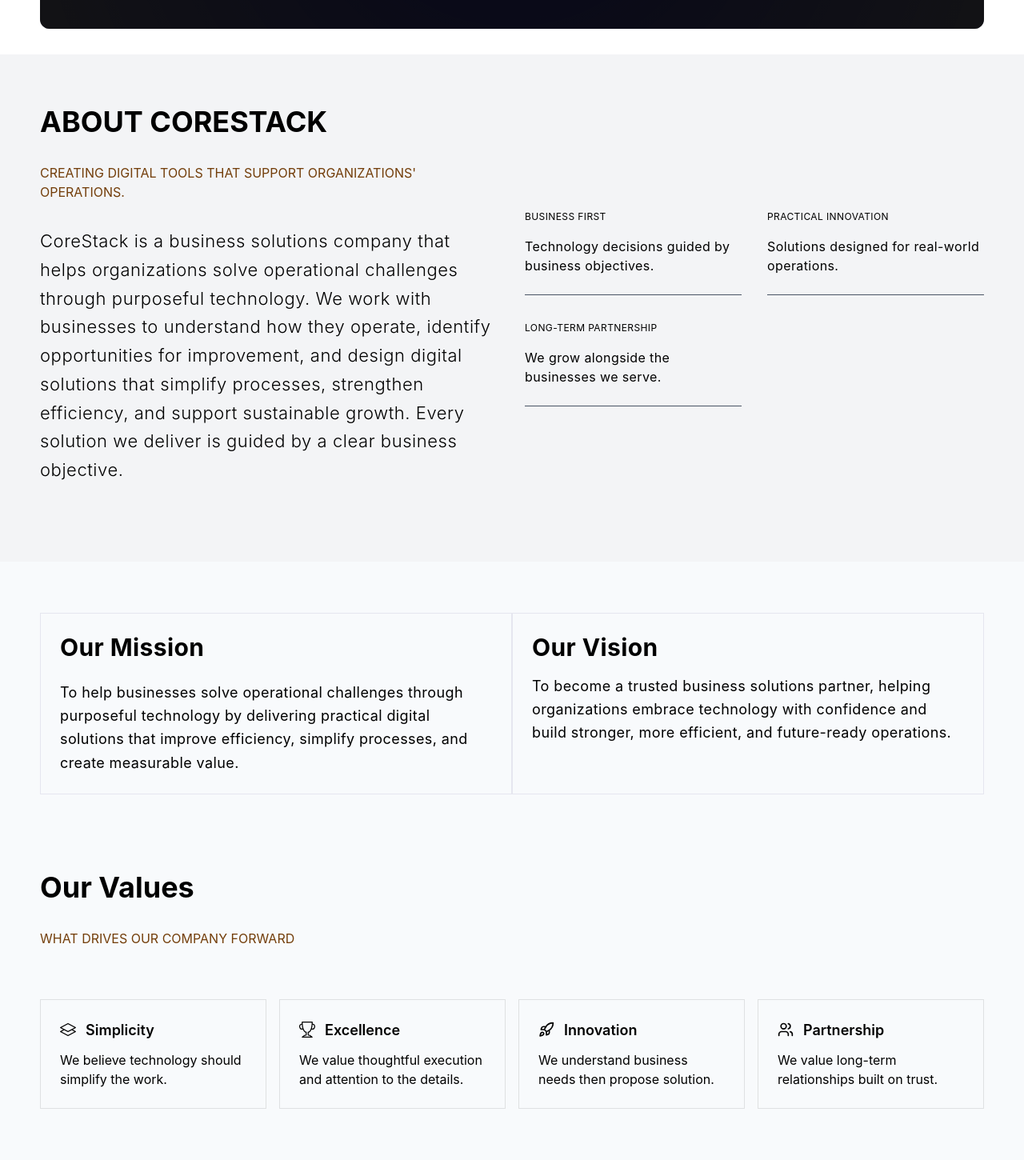
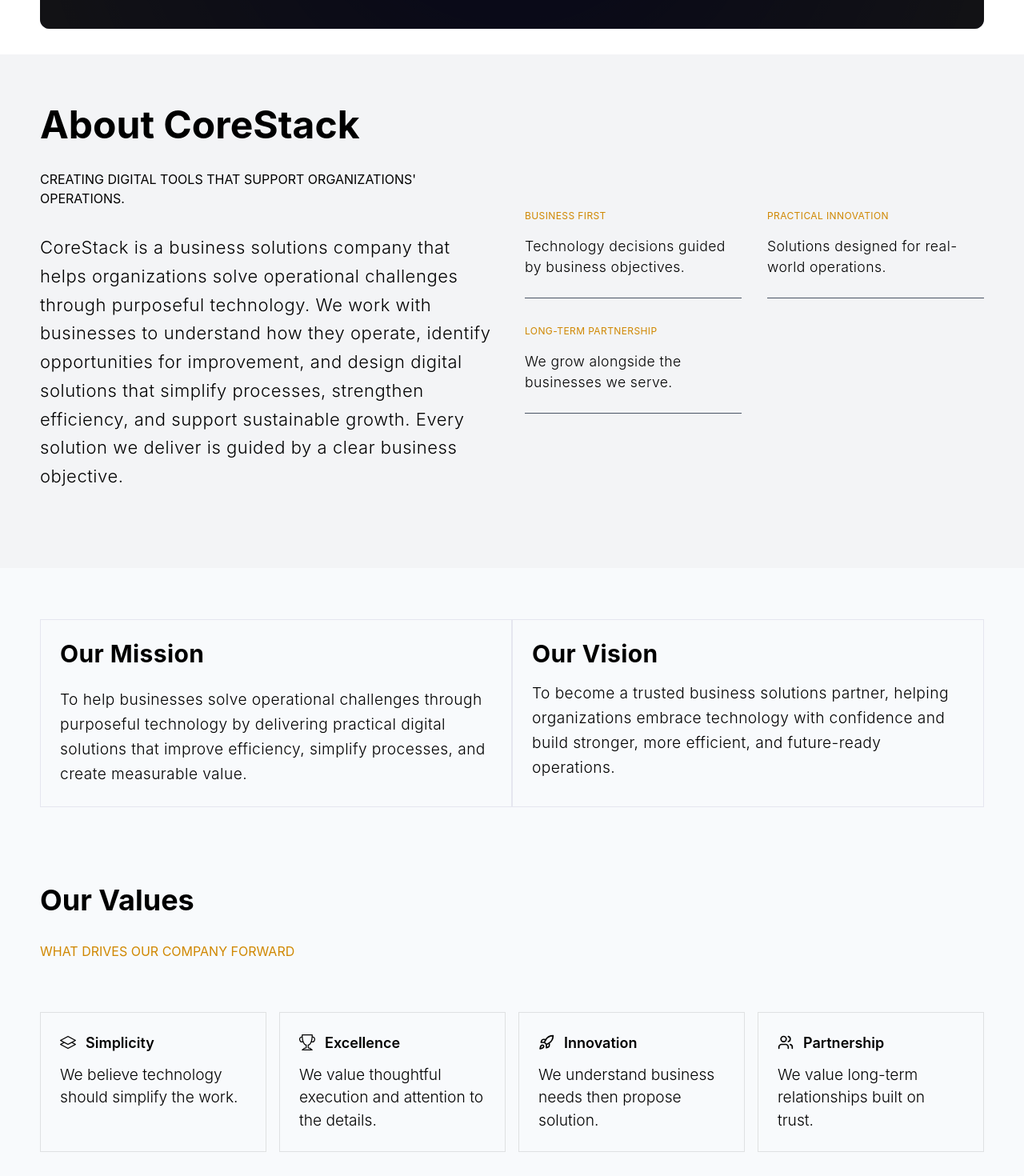
Before and after one commit to Ishmael-smart-Kaunda/corestack, a React (Vite) app: page /about in a window 1280 px wide. Shown: the part 700-2170 px from the top of the page at 80% size. Built offline with nearby package versions, Linux system fonts and the light colour scheme; grey boxes are pictures that could not be loaded.

Commit message:
about-colors

```diff
--- a/src/components/about components/company profile/member card.jsx
+++ b/src/components/about components/company profile/member card.jsx
@@ -31,10 +31,10 @@
                     <p className="text-[1.5rem] font-bold">
                     {name}
                     </p>
-                    <p className="text-[0.8rem] font-semibold">
+                    <p className="text-[0.8rem] text-yellow-600 font-semibold">
                     {role}
                     </p>
-                    <p className="font-light text-[1.1rem]">
+                    <p className="font-light  text-[1.1rem]">
                     {description}
                     </p>
 
--- a/src/components/about components/company profile/mission, vission,values.jsx
+++ b/src/components/about components/company profile/mission, vission,values.jsx
@@ -57,7 +57,7 @@
                             Our Mission
                         </h1>
                      </header>
-                     <p className="mt-6 text-lg leading-relaxed">
+                     <p className="mt-6 text-[1.2rem] font-light leading-relaxed">
                          To help businesses solve operational challenges through purposeful technology
                          by delivering practical digital solutions that improve efficiency, simplify
                          processes, and create measurable value.
@@ -77,7 +77,7 @@
                         </h1>
                       </header>
 
-                     <p className="mt-4 text-lg leading-relaxed">
+                     <p className="mt-4 text-[1.2rem] font-light leading-relaxed">
                          To become a trusted business solutions partner, helping organizations embrace
                          technology with confidence and build stronger, more efficient, and future-ready
                          operations.
@@ -102,7 +102,7 @@
                       my-8
 
                       text-[16px]
-                      text-yellow-900
+                      text-yellow-600
                       uppercase
 
                       ">
@@ -142,10 +142,7 @@
                             Simplicity
                           </h1>
                           </header>
-                          <p
-                            className="
-                                relative
-                            ">
+                          <p className=" font-light text-[1.2rem]">
                             We believe technology should simplify the work.
                           </p>
                         </article>
@@ -172,11 +169,7 @@
                         </header>
 
                         <p
-                        className="
-
-                           text-red -900
-                           relative
-                        ">
+                        className="font-light text-[1.2rem]">
                         We value thoughtful execution and attention to the details.
                         </p>
                         </article>
@@ -202,8 +195,7 @@
                             </h1>
                         </header>
                         <p
-                        className="
-                          relative
+                        className="font-light text-[1.2rem]
                         ">
                         We understand business needs then propose solution.
                         </p>
@@ -231,8 +223,7 @@
                             </h1>
                         </header>
                         <p
-                        className="
-                            relative
+                        className="font-light text-[1.2rem]
                         ">
                         We value long-term relationships built on trust.
                         </p>
--- a/src/components/about components/company profile/team.jsx
+++ b/src/components/about components/company profile/team.jsx
@@ -23,7 +23,7 @@
                      <h1 className="text-4xl font-bold my-8 text-[#]">
                         Meet Our Team
                     </h1>
-                    <p className="text-[1.2rem] font-light md:w-7/10">
+                    <p className="text-[1.3rem] font-light md:w-7/10">
                         Behind every solution is a team committed to understanding your business
                         and solving real challenges. We bring together different skills and
                         perspectives to design practical technology that supports your goals.
--- a/src/components/about components/company profile/who are.jsx
+++ b/src/components/about components/company profile/who are.jsx
@@ -38,13 +38,14 @@
                       w-fit
                       text-3xl
                       md:text-4xl
+                      lg:text-5xl
                       font-bold
-                      text-black uppercase
+                      text-black
 
                     ">
                      About CoreStack
                   </h1>
-                  <p className="text-yellow-900 uppercase text-[16px]">
+                  <p className="text-black uppercase text-[16px]">
                     Creating Digital Tools That Support Organizations' Operations.
                   </p>
                   <p
@@ -53,7 +54,7 @@
                       lg:text-[22px]
                       leading-relaxed
                       tracking-wide
-                      lg:font-light
+                      font-light
                       text-black
 
                     ">
@@ -95,28 +96,28 @@
                         gap-8
                      ">
                       <div className="border-b border-gray-600 text-black pb-6 space-y-4 tracking-wide">
-                         <h3 className="text-[12px] uppercase  ">
+                         <h3 className="text-[12px] uppercase  text-yellow-600">
                              Business First
                          </h3>
-                         <p className="">
+                         <p className="font-light text-[1.1rem]">
                              Technology decisions guided by business objectives.
                          </p>
                       </div>
 
                       <div className="border-b border-gray-600 text-black pb-6 space-y-4 tracking-wide">
-                         <h3 className="text-[12px] font-normal uppercase ">
+                         <h3 className="text-[12px] font-normal uppercase text-yellow-600">
                              Practical Innovation
                          </h3>
-                         <p className="text-black">
+                         <p className="font-light text-[1.1rem]">
                              Solutions designed for real-world operations.
                          </p>
                       </div>
 
                       <div className="border-b border-gray-600 text-black pb-6 space-y-4 tracking-wide">
-                         <h3 className="text-[12px] uppercase">
+                         <h3 className="text-[12px] uppercase text-yellow-600">
                              Long-Term Partnership
                          </h3>
-                         <p className="text-black">
+                         <p className="font-light text-[1.1rem]">
                              We grow alongside the businesses we serve.
                          </p>
                       </div>
--- a/src/components/about components/company profile/why us.jsx
+++ b/src/components/about components/company profile/why us.jsx
@@ -22,7 +22,7 @@
                            <h1 className="text-4xl md:text-5xl lg:text-6xl font-bold ">
                                Why CoreStack
                            </h1>
-                           <h2 className="text-yellow-900 uppercase text-[1rem] mb-12">
+                           <h2 className="text-yellow-600 uppercase text-[1rem] mb-12">
                                A Different Way to Solve Business Challenges
                            </h2>
                            <p className="font-light tracking-wide leading-relaxed">
--- a/src/components/footer.jsx
+++ b/src/components/footer.jsx
@@ -15,59 +15,8 @@
 import logo from "../assets/logo/logo.png"
 const Footer = ()=> {
   return (
-    <footer className="bg-gray-100 text-gray-700 pt-32 px-6">
-      <div className="mx-auto max-w-[1180px] pt-16">
-        {/* COMPANY LOGO AND CTA */}
-        <header className=" hidden
-            w-full
-            flex
-            flex-col
-            md:flex-row
-            items-start
-            md:items-center
-            md:justify-between
-            gap-6
-            bg-gray-200/80
-
-            rounded-lg
-            mb-8
-            py-6
-            px-6"
-            >
-            <Link to="/" className="w-fit space-y-6">
-              <figure className="">
-                <img
-                   src={logo}
-                   className="w-20 -translate-x-6 translate-y-2"
-                   alt="Company Logo"
-                />
-                <span className="text-2xl font-bold text-[#03045e]">
-                   CoreStack Solutions
-                </span>
-              </figure>
-                <p className="max-w-md text-black  font-light leading-relaxed text-[21px]">
-                  Transforming business operations through
-                  growth-focused technologies.
-                </p>
-            </Link>
-
-            <button className="
-                   hidden
-                   md:block
-                   cursor-pointer
-                   h-fit
-                   text-white
-                   px-12
-                   py-4
-                   rounded-xl
-                   bg-[#03045e]
-                   shadow-sm
-                   font-bold
-                   ">
-               Schedule A Session
-            </button>
-
-        </header>
+    <footer className="bg-gray-200 text-gray-700 py-8 px-6">
+      <div className="mx-auto max-w-[1180px]">
 
         {/** LINKS AND SOCIAL */}
         <div className="grid gap grid-cols-2 lg:grid-cols-4 text-black my-12">
```
